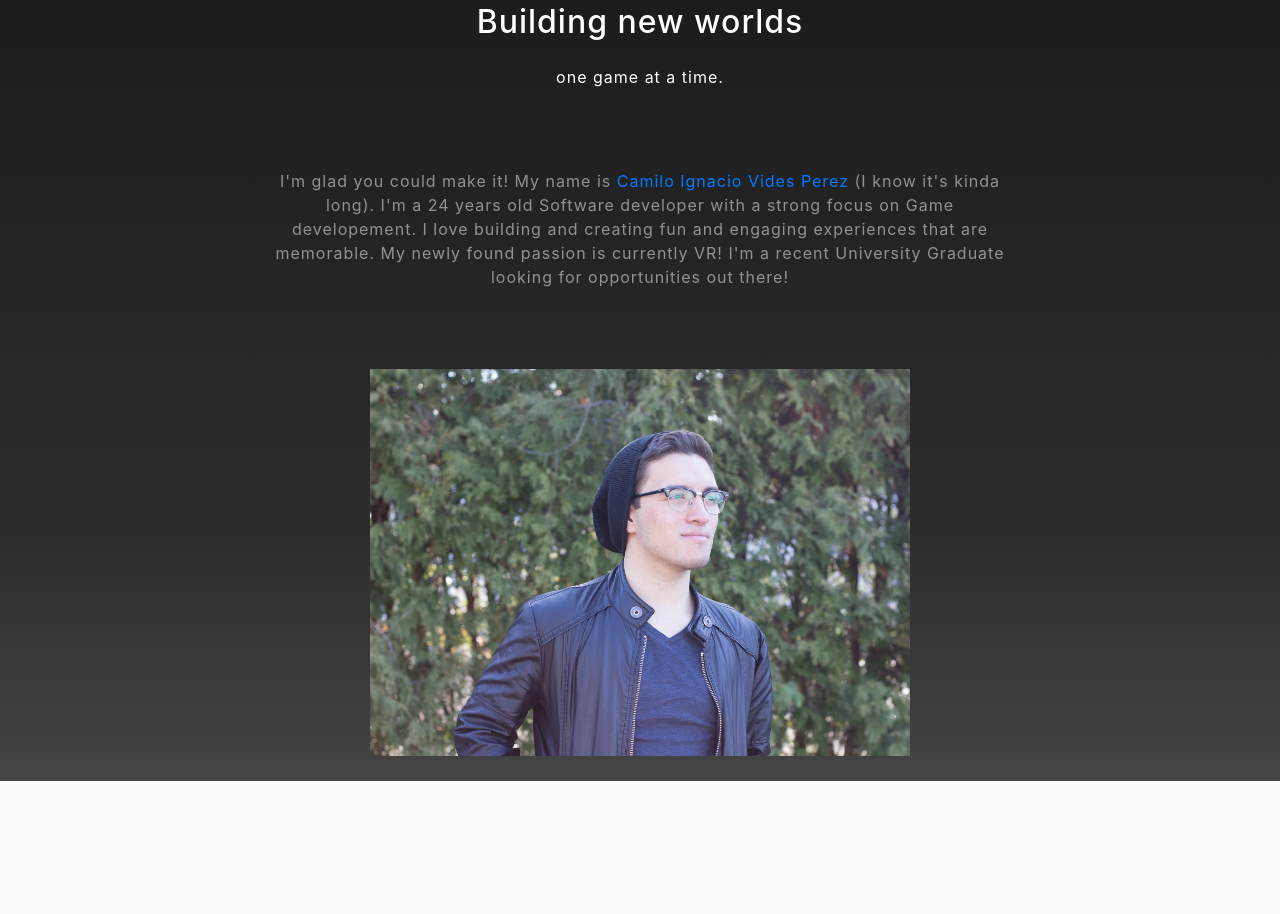
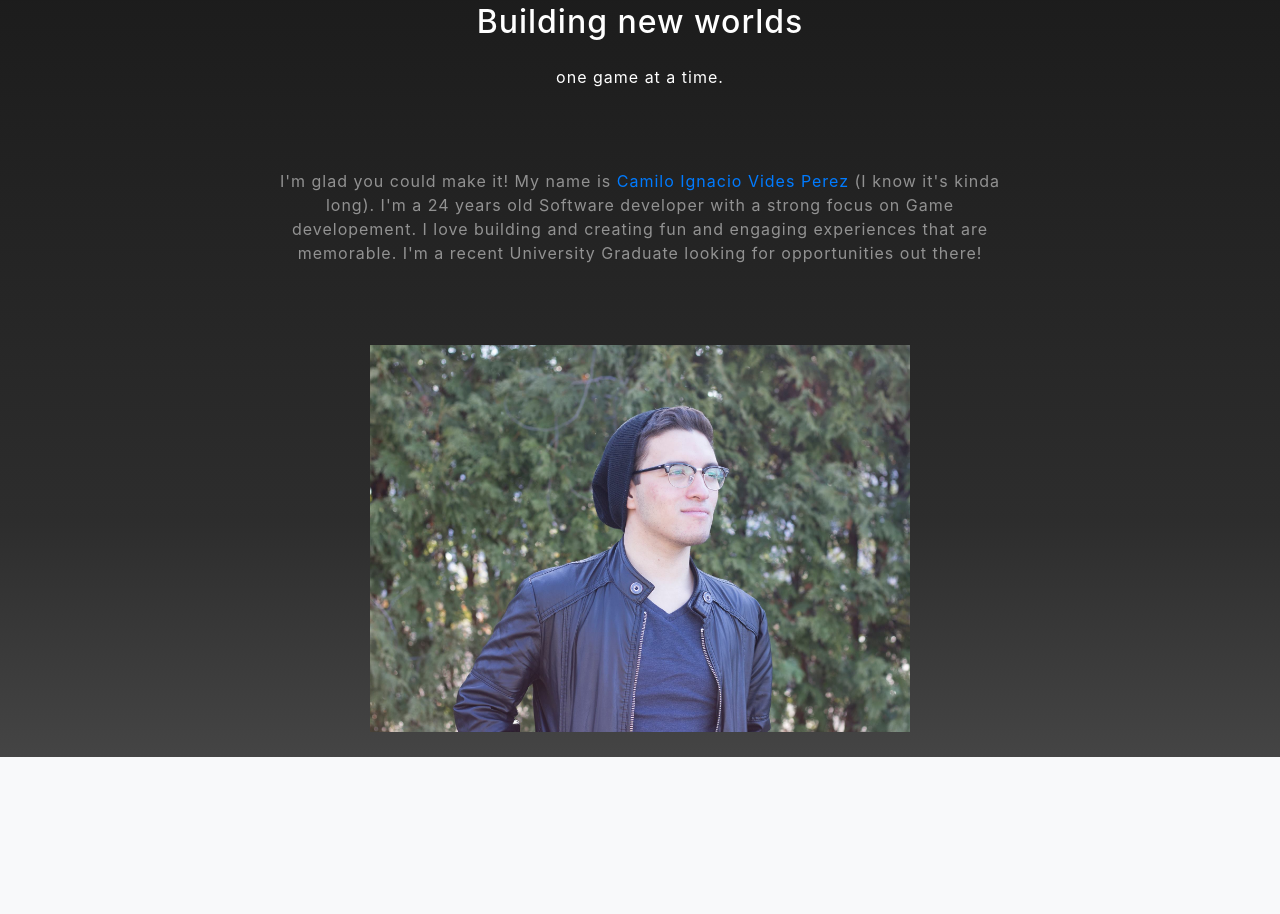
Before and after one commit to Heavenswind/Heavenswind.github.io, a website with bundled scripts: page index.html in a window 1280 px wide. Shown: the part 997-1911 px from the top of the page. Built offline with nearby package versions, Linux system fonts and the light colour scheme.

Commit message:
Update index.html

```diff
--- a/index.html
+++ b/index.html
@@ -64,7 +64,7 @@
         <div class="col-lg-8 mx-auto">
           <h2  class="text-white mb-4">Building new worlds</h2><p class="text-white">one game at a time.</p>
           <p class="text-white-50">I'm glad you could make it! My name is
-            <a href="#about">Camilo Ignacio Vides Perez </a> (I know it's kinda long). I'm a 24 years old Software developer with a strong focus on Game developement. I love building and creating fun and engaging experiences that are memorable. My newly found passion is currently VR! I'm a recent University Graduate looking for opportunities out there!</p>
+            <a href="#about">Camilo Ignacio Vides Perez </a> (I know it's kinda long). I'm a 24 years old Software developer with a strong focus on Game developement. I love building and creating fun and engaging experiences that are memorable. I'm a recent University Graduate looking for opportunities out there!</p>
 
 
         </div>
```
